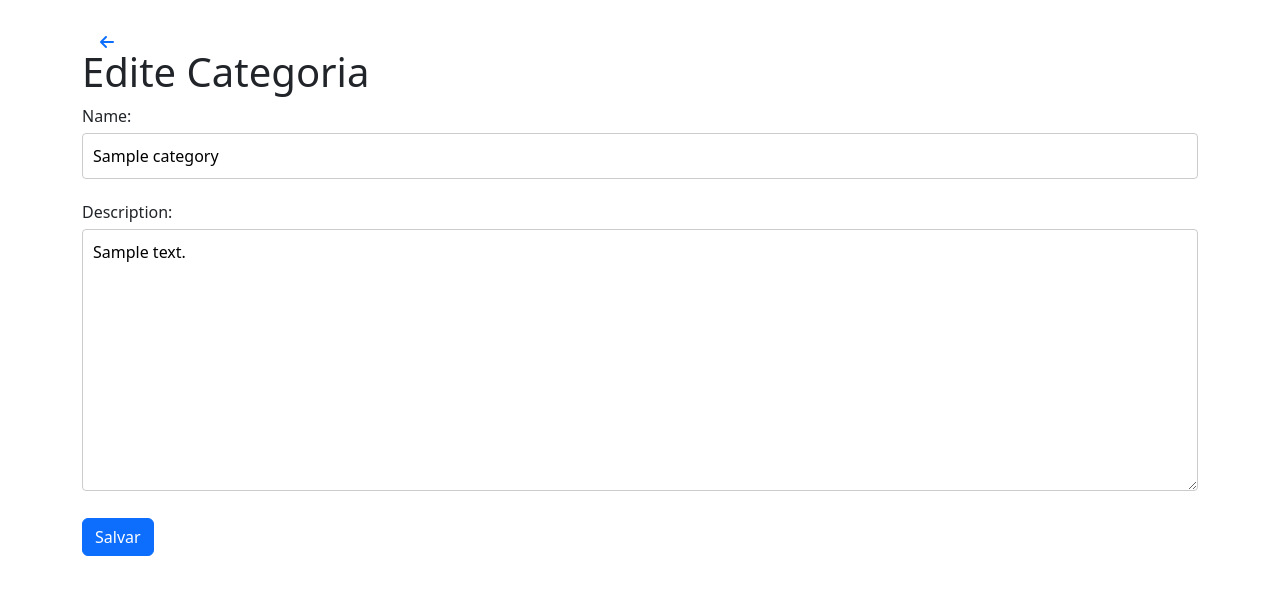
After one commit to gustavonerywe/restaurante-si, a Django app: page /edit_category/1/ in a window 1280 px wide. The commit adds this page. Shown: the top 595 px of the page. Run offline with Django 5.2, Linux system fonts and the light colour scheme; tables that the repository leaves empty hold one stand-in row (values such as "Sample post"); some libraries are stand-ins or nearby versions.

Commit message:
24-08-28::12-55 edit && delete category

```diff
--- a/app/static/css/template.css
+++ b/app/static/css/template.css
@@ -12,22 +12,22 @@
     z-index: 1000;
 }
 
-.remove, .edit {
+.rm, .ed {
     cursor: pointer;
     color: red;
     transition: all 0.3s ease;
     margin-left: 10px;
 }
 
-.remove:hover {
+.rm:hover {
     color: darkred;
 }
 
-.edit {
+.ed {
     color: blue;
 }
 
-.edit:hover {
+.ed:hover {
     color: darkblue;
 }
 
--- a/app/static/js/app.js
+++ b/app/static/js/app.js
@@ -38,4 +38,28 @@ document.addEventListener('DOMContentLoaded', function (){
             });
         }
     })
+
+    document.querySelectorAll('.remove-category').forEach(function(button){
+        button.onclick = function(){
+            var id = this.getAttribute('data-category')
+            console.log(id)
+            var url = `/delete_category/${id}/`
+            fetch(url, {
+                method: 'POST',
+                headers: {
+                    'Content-Type': 'application/json',
+                    'X-CSRFToken': csrftoken,
+                },
+            })
+            .then((response) => {
+                return response.json();
+            })
+            .then((data) => {
+                console.log('data:', data);
+                if(data.success){
+                    document.getElementById('category-' + id).remove();
+                }
+            });
+        }
+    })
 })
--- a/app/templates/menu/category.html
+++ b/app/templates/menu/category.html
@@ -22,16 +22,18 @@
                     Nome: {{ category.name }} <br> Decrição: {{ category.description }} <br> Criado em: {{ category.created_at|date:"d/m/Y" }}
                 </div>
                 <div>
-                    {% comment %} <a class="edit" href="{% url "edit_category" category.id %}" data-category="{{category.id}}"> {% endcomment %}
+                    <a class="edit-category ed" href="{% url "edit_category" category.id %}" data-category="{{category.id}}">
                         <i class="fa-solid fa-pencil"></i>
                     </a>
-                    <span data-category="{{category.id}}" class="remove" id="remove-{{category.id}}">
+                    <span data-category="{{category.id}}" class="remove-category rm" id="remove-{{category.id}}">
                         <i class="fa-solid fa-x"></i>
                     </span>
                 </div>
             </li>
             {% endfor %}
         </ul>
+    {% else %}
+    <h3 class="mt-5">Nenhuma categoria cadastrada</h3>
     {% endif %}
 </div>
 {% endblock %}
--- /dev/null
+++ b/app/templates/menu/edit_category.html
@@ -0,0 +1,17 @@
+{% extends "template.html" %}
+{% block title %}
+Editar
+{% endblock %}
+{% block main %}
+<div class="return-page">
+    <a href="{% url "index" %}" id="return-icon"><i class="fa-solid fa-arrow-left" aria-hidden=true ></i></a>
+ </div>
+<div class="container mt-5">
+    <h1>Edite Categoria</h1>
+    <form method="post">
+        {% csrf_token %}
+        {{ form.as_p }}
+        <button class="btn btn-primary" type="submit">Salvar</button>
+    </form>
+</div>
+{% endblock %}
--- a/app/urls.py
+++ b/app/urls.py
@@ -8,4 +8,6 @@ urlpatterns = [
     path('edit_customer/<int:customer_id>/', edit_customer, name='edit_customer'),
     path('menu/', menu, name='menu'),
     path('category/', category, name='category'),
+    path('delete_category/<int:category_id>/', delete_category, name='delete_category'),
+    path('edit_category/<int:category_id>/', edit_category, name='edit_category'),
 ]
--- a/app/views.py
+++ b/app/views.py
@@ -49,3 +49,20 @@ def category(request):
         form = CategoryForm()
     categorys = Category.objects.all()
     return render(request, 'menu/category.html', {'form': form, 'categorys': categorys})
+
+def delete_category(request, category_id):
+    if request.method == 'POST':
+        category = Category.objects.get(pk=category_id)
+        category.delete()
+    return JsonResponse({'success': True})
+
+def edit_category(request, category_id):
+    category = Category.objects.get(pk=category_id)
+    if request.method == 'POST':
+        form = CategoryForm(request.POST, instance=category)
+        if form.is_valid():
+            form.save()
+            return redirect('category')
+    else:
+        form = CategoryForm(instance=category)
+    return render(request, 'menu/edit_category.html', {'form': form})
```
